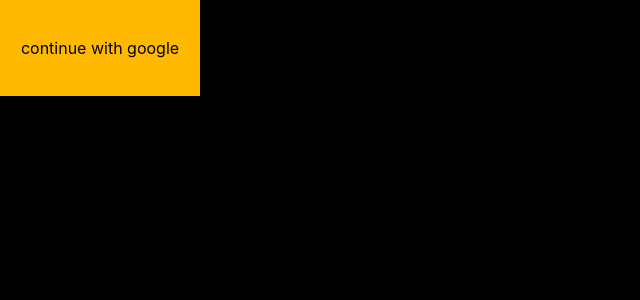
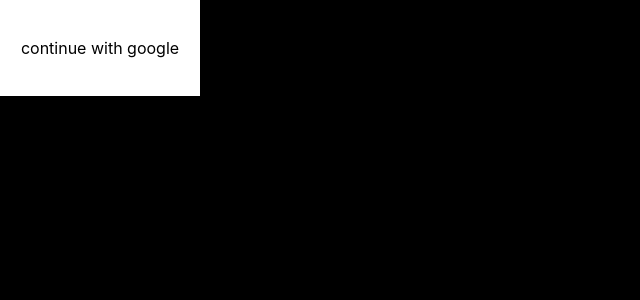
Before and after one commit to akashmondkar7/cotexAI, a React app in the folder frontend/: page / in a window 1280 px wide. Shown: the top 300 px of the page, without its empty margins (0-640 px from the left). Built offline with nearby package versions, Linux system fonts and the light colour scheme; the HTML template or start-up script is replaced by a standard one.

Commit message:
added style

```diff
--- a/frontend/src/App.jsx
+++ b/frontend/src/App.jsx
@@ -1,7 +1,7 @@
 function App() {
   return (
     <div className='w-full h-screen bg-black'>
-      <button className='w-50 h-24 bg-amber-400'>
+      <button className='w-50 h-24 bg-white text-black  flex items-center justify-center'>
         continue with google
       </button>
     </div>
```
